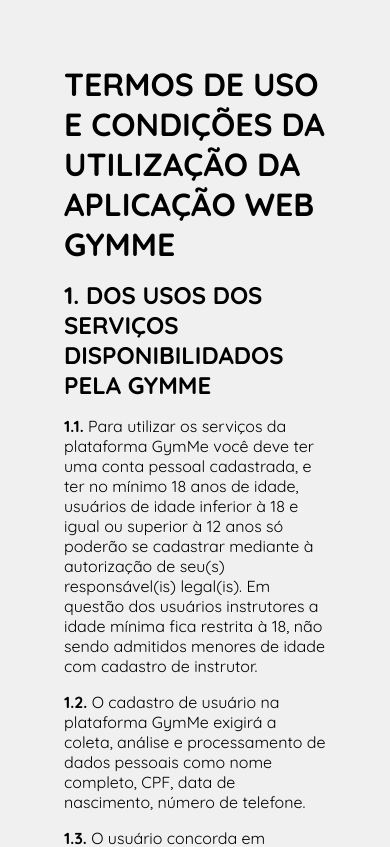
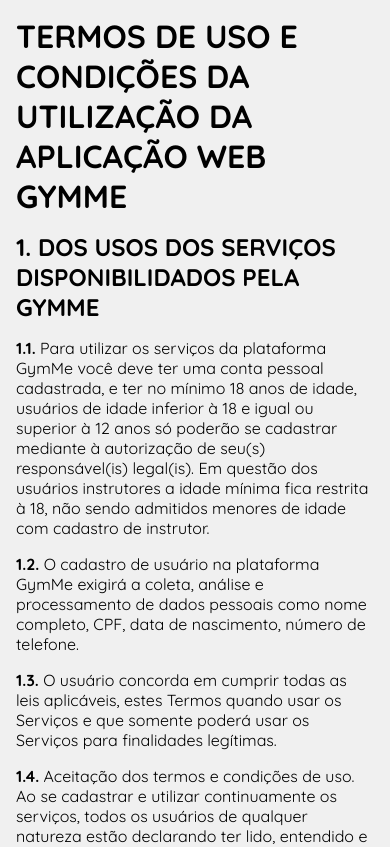
Before and after one commit to victorhfernandes/GymMe, a React (Vite) app: page /termos-de-uso in a window 390 px wide. Shown: the top 847 px of the page. Built offline with nearby package versions, Linux system fonts and the light colour scheme; no server answers.

Commit message:
mudança padding mobile termos de uso

```diff
--- a/src/pages/public/TermosDeUso/TermosDeUso.scss
+++ b/src/pages/public/TermosDeUso/TermosDeUso.scss
@@ -4,5 +4,8 @@
     flex-direction: column;
     padding: 4rem;
     gap: 1rem;
+    @media (max-width: 80em /*1280px*/) {
+      padding: 1rem;
+    }
   }
 }
```
